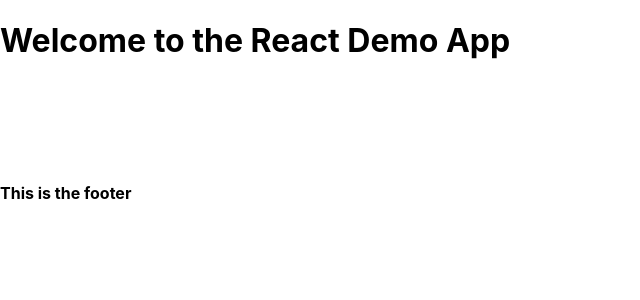
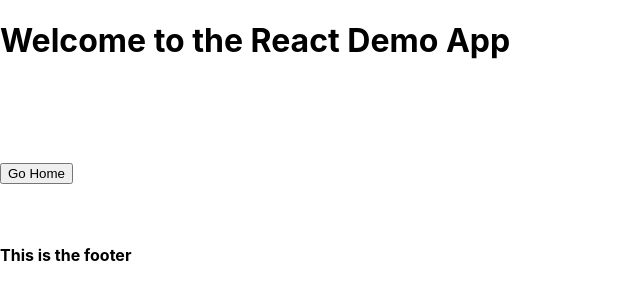
Before and after one commit to JTCollins33/react_demo, a React (Create React App) app: page /useCallbackPage in a window 1280 px wide. Shown: the top 300 px of the page, without its empty margins (0-640 px from the left). Built offline with nearby package versions, Linux system fonts and the light colour scheme; the HTML template or start-up script is replaced by a standard one.

Commit message:
added buttons to pages and back to home page

```diff
--- a/src/home/Home.js
+++ b/src/home/Home.js
@@ -28,7 +28,6 @@
             <button onClick={navigateUseCallbackPage}>Go to Callback page</button>
             <button onClick={navigateUseMemoPage}>Go to Memo page</button>
             <button onClick={navigateUseReducerPage}>Go to Reducer page</button>
-
         </div>
     );
 }
--- a/src/useCallbackPage/UseCallbackPage.js
+++ b/src/useCallbackPage/UseCallbackPage.js
@@ -1,7 +1,13 @@
+import { useNavigate } from "react-router-dom";
+
 export default function UseCallback(){
+    const navigate = useNavigate();
     return(
         <div>
 
+
+            <br/><br/>
+            <button onClick={()=>navigate("/")}>Go Home</button>
         </div>
     );
 }
--- a/src/useMemoPage/UseMemoPage.js
+++ b/src/useMemoPage/UseMemoPage.js
@@ -1,6 +1,9 @@
 import { useMemo, useReducer, useState } from "react";
+import { useNavigate } from "react-router-dom";
 
 export default function UseMemo(){
+    const navigate = useNavigate();
+
     const reducer = (state, action) => {
         switch(action){
             case 'increment':
@@ -44,6 +47,9 @@
             <h4>Memoized Value: {sum}</h4>
             <button onClick={()=>calculate(a.value, b.value)}>Calculate sum</button>
 
+            <br/><br/>
+            <button onClick={()=>navigate("/")}>Go Home</button>
+
         </div>
     );
 }
--- a/src/useReducerPage/UseReducerPage.js
+++ b/src/useReducerPage/UseReducerPage.js
@@ -1,7 +1,8 @@
 import { useReducer } from "react";
+import { useNavigate } from "react-router-dom";
 
 export default function UseReducerPage(){
-
+    const navigate = useNavigate();
     const reducer = (state, action)=>{
         console.log(state)
         switch(action){
@@ -20,6 +21,9 @@
             <button onClick={()=> dispatch('increment')}>increment</button>
             <button onClick={()=> dispatch('decrement')}>decrement</button>
             <p>State: {state.count}</p>
+
+            <br/><br/>
+            <button onClick={()=>navigate("/")}>Go Home</button>
         </div>
     );
 }
```
